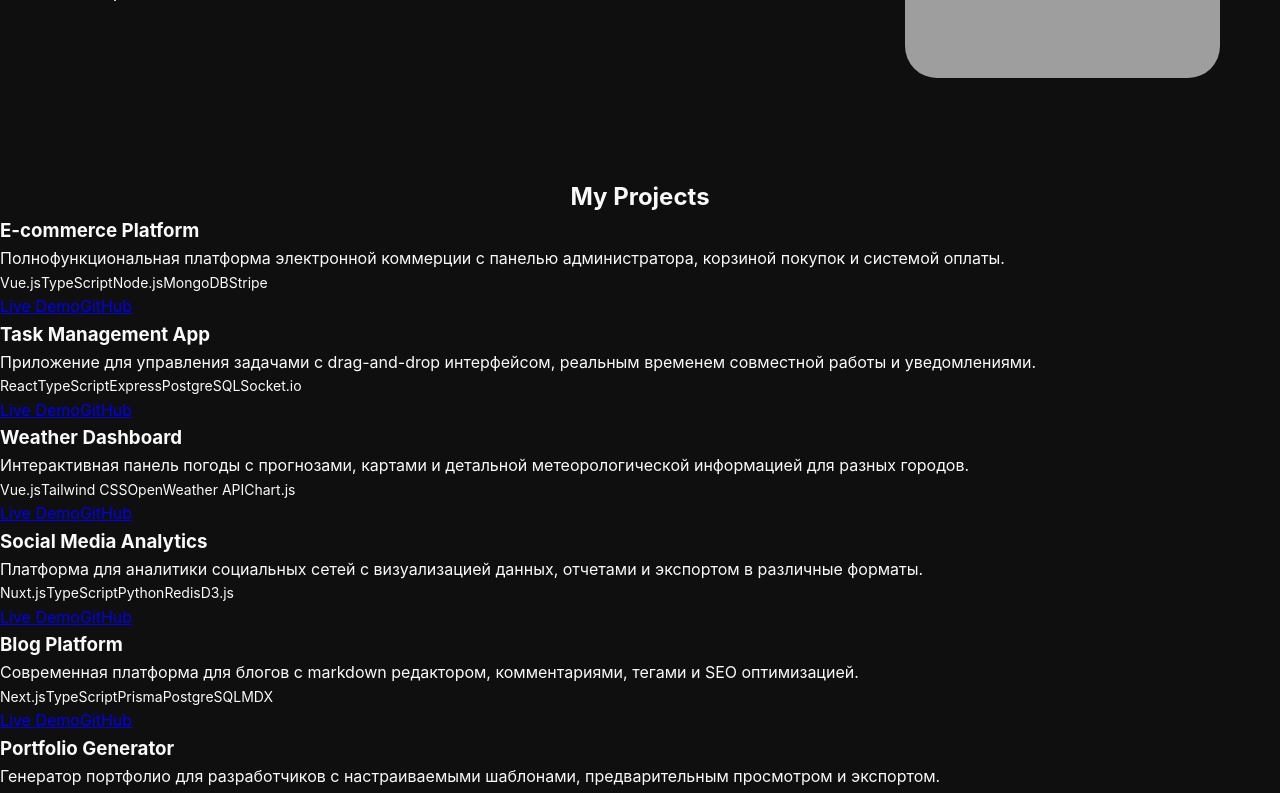
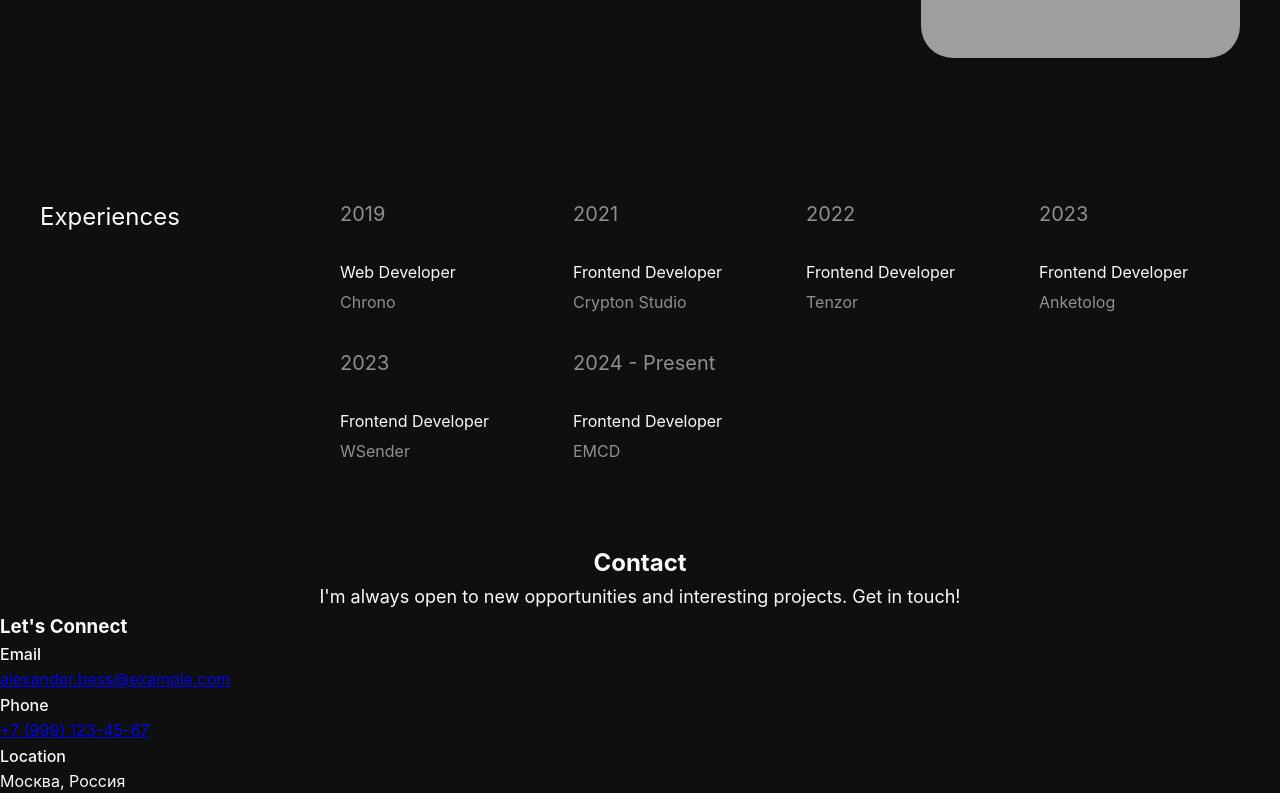
Before and after one commit to AlexanderBess/portfolio, a Vue app: page / in a window 1280 px wide. Shown: the part 840-1633 px from the top of the page. Built offline with nearby package versions, Linux system fonts and the light colour scheme; grey boxes are pictures that could not be loaded.

Commit message:
update Projects

```diff
--- a/src/components/About.vue
+++ b/src/components/About.vue
@@ -32,8 +32,13 @@
 @use '../styles/variables' as *;
 
 .about {
-  padding: 80px 60px;
+  display: flex;
+  width: 100%;
+  max-width: 1440px;
+  margin: 0 auto;
+  padding: 60px 40px;
   background-color: var(--bg-primary);
+  transition: var(--theme-transition);
 
   &__container {
     display: flex;
--- a/src/components/Projects.vue
+++ b/src/components/Projects.vue
@@ -1,117 +1,150 @@
+<script setup lang="ts">
+const EXPERIENCES = [
+  {
+    year: '2019',
+    role: 'Web Developer',
+    company: 'Chrono',
+  },
+  {
+    year: '2021',
+    role: 'Frontend Developer',
+    company: 'Crypton Studio',
+  },
+  {
+    year: '2022',
+    role: 'Frontend Developer',
+    company: 'Tenzor',
+  },
+  {
+    year: '2023',
+    role: 'Frontend Developer',
+    company: 'Anketolog',
+  },
+  {
+    year: '2023',
+    role: 'Frontend Developer',
+    company: 'WSender',
+  },
+  {
+    year: '2024 - Present',
+    role: 'Frontend Developer',
+    company: 'EMCD',
+  },
+] as const;
+</script>
+
 <template>
-  <section id="projects" class="py-20 bg-gray-50">
-    <div class="container mx-auto px-6">
-      <div class="text-center mb-16">
-        <h2 class="text-4xl font-bold text-gray-900 mb-4">{{ $t('projects.title') }}</h2>
-        <div class="w-20 h-1 bg-primary-600 mx-auto"></div>
-      </div>
+  <section class="experiences">
+    <div class="experiences__sidebar">
+      <h2 class="experiences__title">{{ $t("projects.experiences") }}</h2>
+    </div>
 
-      <div class="grid md:grid-cols-2 lg:grid-cols-3 gap-8">
-        <div
-          v-for="project in projects"
-          :key="project.id"
-          class="bg-white rounded-xl shadow-lg overflow-hidden hover:shadow-xl transition-shadow duration-300"
-        >
-          <div class="h-48 bg-gradient-to-br from-primary-400 to-primary-600 flex items-center justify-center">
-            <div class="text-white text-center p-4">
-              <h3 class="text-2xl font-bold mb-2">{{ project.title }}</h3>
-            </div>
-          </div>
+    <div class="experiences__grid">
+      <div
+          v-for="item in EXPERIENCES"
+          :key="item.company"
+          class="experience-card"
+      >
+        <span class="experience-card__year">{{ item.year }}</span>
 
-          <div class="p-6">
-            <p class="text-gray-600 mb-4">{{ project.description }}</p>
-
-            <div class="flex flex-wrap gap-2 mb-4">
-              <span
-                v-for="tech in project.technologies"
-                :key="tech"
-                class="px-3 py-1 bg-primary-100 text-primary-700 rounded-full text-sm"
-              >
-                {{ tech }}
-              </span>
-            </div>
-
-            <div class="flex gap-4">
-              <a
-                :href="project.liveUrl"
-                target="_blank"
-                class="flex-1 text-center px-4 py-2 bg-primary-600 text-white rounded-lg hover:bg-primary-700 transition-colors"
-              >
-                {{ $t('projects.liveDemo') }}
-              </a>
-              <a
-                :href="project.githubUrl"
-                target="_blank"
-                class="flex-1 text-center px-4 py-2 border border-primary-600 text-primary-600 rounded-lg hover:bg-primary-50 transition-colors"
-              >
-                {{ $t('projects.github') }}
-              </a>
-            </div>
-          </div>
+        <div class="experience-card__content">
+          <h3 class="experience-card__role">{{ item.role }}</h3>
+          <p class="experience-card__company">{{ item.company }}</p>
         </div>
       </div>
     </div>
   </section>
 </template>
 
-<script setup lang="ts">
-interface Project {
-  id: number
-  title: string
-  description: string
-  technologies: string[]
-  liveUrl: string
-  githubUrl: string
+<style scoped lang="scss">
+.experiences {
+  display: flex;
+  width: 100%;
+  max-width: 1440px;
+  margin: 0 auto;
+  padding: 60px 40px;
+  background-color: transparent;
+  font-family: 'Inter', system-ui, -apple-system, sans-serif;
+  color: var(--text-primary);
+
+  &__sidebar {
+    flex: 0 0 25%; // Занимает 1/4 ширины
+  }
+
+  &__title {
+    font-size: 24px;
+    font-weight: 400;
+    margin: 0;
+    color: var(--text-primary);
+  }
+
+  &__grid {
+    flex: 1;
+    display: grid;
+    // Создаем 4 колонки, которые сжимаются на мелких экранах
+    grid-template-columns: repeat(4, 1fr);
+    gap: 32px;
+  }
 }
 
-const projects: Project[] = [
-  {
-    id: 1,
-    title: 'E-commerce Platform',
-    description: 'Полнофункциональная платформа электронной коммерции с панелью администратора, корзиной покупок и системой оплаты.',
-    technologies: ['Vue.js', 'TypeScript', 'Node.js', 'MongoDB', 'Stripe'],
-    liveUrl: 'https://example-ecommerce.com',
-    githubUrl: 'https://github.com/username/ecommerce-platform'
-  },
-  {
-    id: 2,
-    title: 'Task Management App',
-    description: 'Приложение для управления задачами с drag-and-drop интерфейсом, реальным временем совместной работы и уведомлениями.',
-    technologies: ['React', 'TypeScript', 'Express', 'PostgreSQL', 'Socket.io'],
-    liveUrl: 'https://example-tasks.com',
-    githubUrl: 'https://github.com/username/task-manager'
-  },
-  {
-    id: 3,
-    title: 'Weather Dashboard',
-    description: 'Интерактивная панель погоды с прогнозами, картами и детальной метеорологической информацией для разных городов.',
-    technologies: ['Vue.js', 'Tailwind CSS', 'OpenWeather API', 'Chart.js'],
-    liveUrl: 'https://example-weather.com',
-    githubUrl: 'https://github.com/username/weather-dashboard'
-  },
-  {
-    id: 4,
-    title: 'Social Media Analytics',
-    description: 'Платформа для аналитики социальных сетей с визуализацией данных, отчетами и экспортом в различные форматы.',
-    technologies: ['Nuxt.js', 'TypeScript', 'Python', 'Redis', 'D3.js'],
-    liveUrl: 'https://example-analytics.com',
-    githubUrl: 'https://github.com/username/social-analytics'
-  },
-  {
-    id: 5,
-    title: 'Blog Platform',
-    description: 'Современная платформа для блогов с markdown редактором, комментариями, тегами и SEO оптимизацией.',
-    technologies: ['Next.js', 'TypeScript', 'Prisma', 'PostgreSQL', 'MDX'],
-    liveUrl: 'https://example-blog.com',
-    githubUrl: 'https://github.com/username/blog-platform'
-  },
-  {
-    id: 6,
-    title: 'Portfolio Generator',
-    description: 'Генератор портфолио для разработчиков с настраиваемыми шаблонами, предварительным просмотром и экспортом.',
-    technologies: ['Vue.js', 'TypeScript', 'Vite', 'Tailwind CSS'],
-    liveUrl: 'https://example-portfolio.com',
-    githubUrl: 'https://github.com/username/portfolio-generator'
+.experience-card {
+  display: flex;
+  flex-direction: column;
+  gap: 30px; // Расстояние между годом и текстом
+
+  &__year {
+    font-size: 20px;
+    color: var(--text-secondary);
+    font-weight: 400;
   }
-]
-</script>
+
+  &__content {
+    display: flex;
+    flex-direction: column;
+    gap: 4px;
+  }
+
+  &__role {
+    font-size: 16px;
+    font-weight: 400;
+    margin: 0;
+    color: var(--text-primary);
+  }
+
+  &__company {
+    font-size: 16px;
+    color: var(--text-secondary);
+    margin: 0;
+  }
+}
+
+// Адаптация для планшетов и мобильных устройств
+@media (max-width: 1024px) {
+  .experiences {
+    flex-direction: column;
+    gap: 40px;
+    padding: 40px 20px;
+
+    &__sidebar {
+      width: 100%;
+    }
+
+    &__grid {
+      width: 100%;
+      grid-template-columns: repeat(2, 1fr); // 2 колонки на планшетах
+      gap: 40px 20px;
+    }
+  }
+}
+
+@media (max-width: 600px) {
+  .experiences__grid {
+    grid-template-columns: 1fr; // 1 колонка на мобилках
+    gap: 32px;
+  }
+
+  .experience-card {
+    gap: 12px;
+  }
+}
+</style>
--- a/src/locales/en.json
+++ b/src/locales/en.json
@@ -26,7 +26,8 @@
   "projects": {
     "title": "My Projects",
     "liveDemo": "Live Demo",
-    "github": "GitHub"
+    "github": "GitHub",
+    "experiences": "Experiences"
   },
   "contact": {
     "title": "Contact",
--- a/src/locales/ru.json
+++ b/src/locales/ru.json
@@ -26,7 +26,8 @@
   "projects": {
     "title": "Мои проекты",
     "liveDemo": "Live Demo",
-    "github": "GitHub"
+    "github": "GitHub",
+    "experiences": "Опыт"
   },
   "contact": {
     "title": "Контакты",
```
